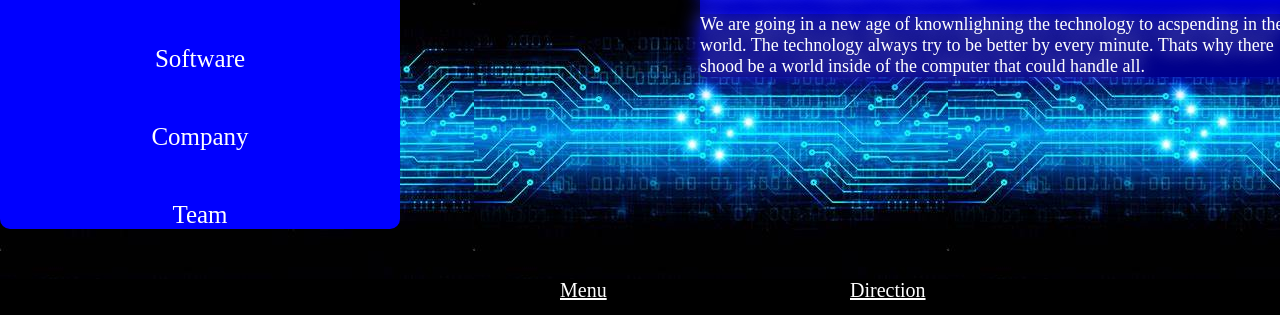
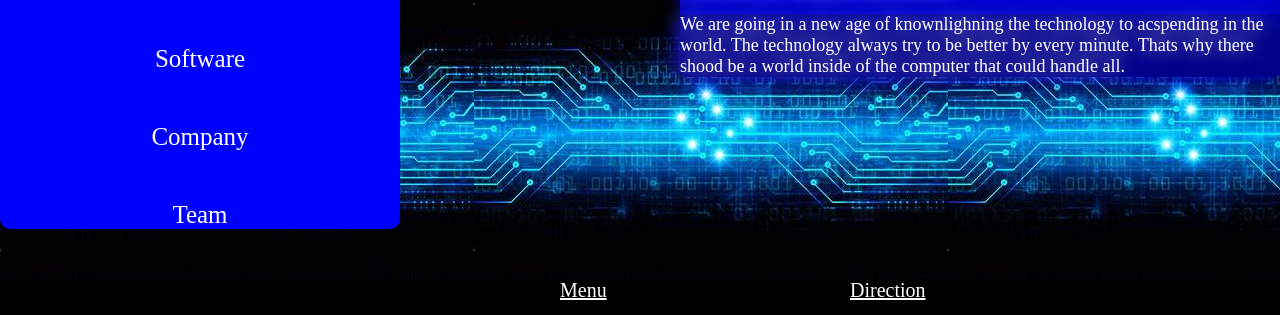
Before and after one commit to Cyberblockchainnetwork/website, a plain HTML site: page page/new.html in a window 1280 px wide. Shown: the part 241-556 px from the top of the page. Drawn offline with Linux system fonts and the light colour scheme; files whose address does not match are found by name.

Commit message:
Update news.css

```diff
--- a/css/news.css
+++ b/css/news.css
@@ -154,7 +154,7 @@ a.active,a.hover{
 }
 
 .contanier{
-  width: 1300px;
+  width: 100%;
   margin: auto;
   overflow: hidden;
   background-size: cover;
```
